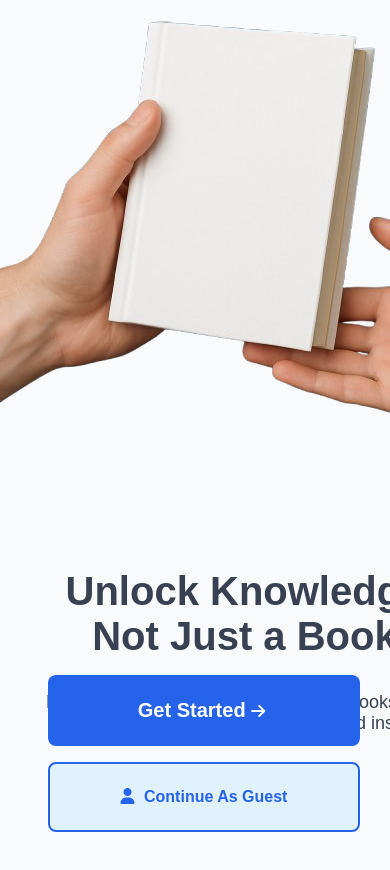
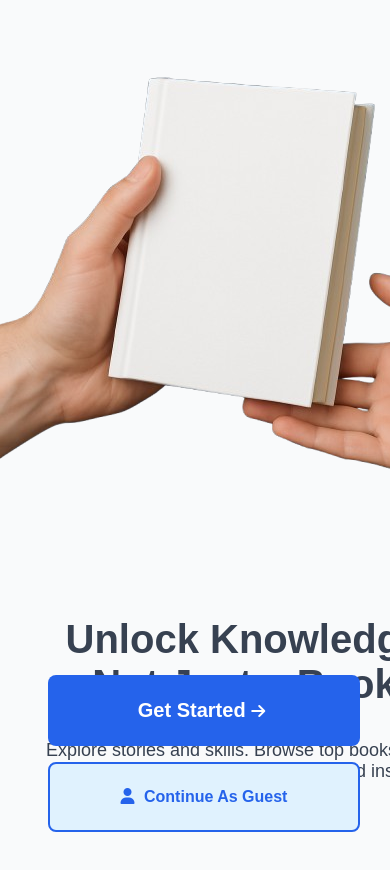
Before and after one commit to youngbee08/Eloquence-Edge, a plain HTML site: page index.html in a window 390 px wide. Shown: the top 870 px of the page. Drawn offline with nearby package versions, Linux system fonts and the light colour scheme; some packages are replaced by stand-ins of ours; a script that the page names is missing.

Commit message:
updated the landing page

```diff
--- a/css/index.css
+++ b/css/index.css
@@ -102,12 +102,13 @@ button .fas{
         display: block;
         width: 100%;
         height: 100%;
+        overflow-y: scroll;
         .content{
             h2{
                 font-size: 40px;
             }
             h2,p{
-                transform: translateY(-9rem);
+                transform: translateY(-6rem);
                 text-align: center;
             }
             p{
@@ -118,7 +119,6 @@ button .fas{
     section .container .img{
         height: 75%;
         width: 100%;
-        transform: translateY(-3.5rem);
     }
     section .content .action-buttons{
         flex-direction: column;
```
